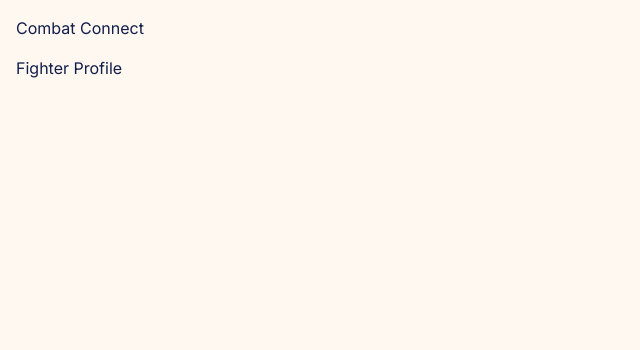
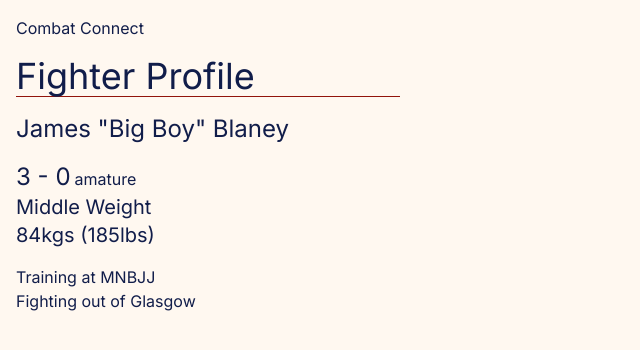
Before and after one commit to MackieJG/FightMatcher, a Next.js app: page /users/fighter/1 in a window 1280 px wide. Shown: the top 350 px of the page, without its empty margins (0-640 px from the left). Built offline with nearby package versions, Linux system fonts and the light colour scheme.

Commit message:
made up some data for what a fighter user type could look like

```diff
--- a/src/app/page.tsx
+++ b/src/app/page.tsx
@@ -4,11 +4,17 @@ import Link from "next/link";
 export default function Home() {
   return (
     <>
-      <h1 className="mb-4">Homepage</h1>
+      <h1 className="text-4xl mb-4">Dashboard</h1>
       <div className="flex justify-between items-center mb-4">
-        <Link href="users/create-a-fighter">Create a Fighter</Link>
-        <Link href="users/fighter/{id}">Profile</Link>
-        <Link href="users/view-all-fighters">View all Fighters</Link>
+        <Link href="users/create-a-fighter" className="text-2xl">
+          Create a Fighter
+        </Link>
+        <Link href="users/fighter/{id}" className="text-2xl">
+          Profile
+        </Link>
+        <Link href="users/view-all-fighters" className="text-2xl">
+          View all Fighters
+        </Link>
       </div>
     </>
   );
--- a/src/app/users/fighter/[id]/page.tsx
+++ b/src/app/users/fighter/[id]/page.tsx
@@ -1,5 +1,75 @@
 import Link from "next/link";
 
 export default function FighterProfilePage() {
-  return <h1>Fighter Profile</h1>;
+  type Fighter = {
+    firstName: string;
+    lastName: string;
+    nickName: string;
+    gender: string;
+    fightingWeight: number;
+    weightClass: string;
+    gym: string;
+    city: string;
+    country: string;
+    professional: boolean;
+    wins: number;
+    losses: number;
+  };
+
+  const fighter: Fighter = {
+    firstName: "James",
+    lastName: "Blaney",
+    nickName: "Big Boy",
+    gender: "male",
+    fightingWeight: 84,
+    weightClass: "Middle Weight",
+    gym: "MNBJJ",
+    city: "Glasgow",
+    country: "Scotland",
+    professional: false,
+    wins: 3,
+    losses: 0,
+  };
+
+  const professional = fighter.professional;
+  const fightingWeightInLbs = Math.round(fighter.fightingWeight * 2.20462);
+
+  return (
+    <>
+      <h1 className="text-4xl mb-4 border-b border-secondayColour max-w-sm">
+        Fighter Profile
+      </h1>
+      <div className="flex flex-col gap-4">
+        <h2 className="text-2xl">
+          {fighter.firstName} "{fighter.nickName}" {fighter.lastName}
+        </h2>
+        <div>
+          {!professional ? (
+            <section className="flex items-baseline gap-1">
+              <h2 className="text-2xl">
+                {fighter.wins} - {fighter.losses}
+              </h2>
+              <p>amature</p>
+            </section>
+          ) : (
+            <section className="flex items-baseline gap-1">
+              <h2 className="text-2xl">
+                {fighter.wins} - {fighter.losses}
+              </h2>
+              <p>professional</p>
+            </section>
+          )}
+          <h3 className="text-xl">{fighter.weightClass}</h3>
+          <h3 className="text-xl">
+            {fighter.fightingWeight}kgs ({fightingWeightInLbs}lbs)
+          </h3>
+        </div>
+
+        <div>
+          <h4>Training at {fighter.gym}</h4>
+          <h4>Fighting out of {fighter.city}</h4>
+        </div>
+      </div>
+    </>
+  );
 }
```
